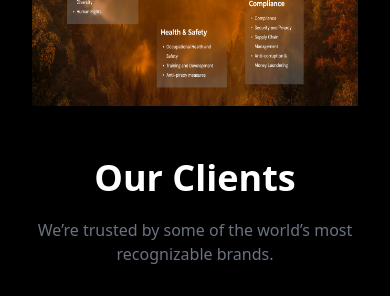
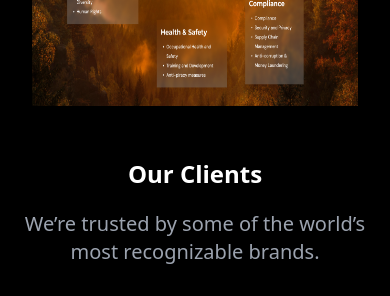
Before and after one commit to kunalArya1/freelanceProject, a React (Vite) app: page /infrastructure in a window 390 px wide. Shown: the part 3700-3996 px from the top of the page. Built offline with nearby package versions, Linux system fonts and the light colour scheme.

Commit message:
Our Client Page Mobile Responsive Done

```diff
--- a/src/Components/OurClient.jsx
+++ b/src/Components/OurClient.jsx
@@ -2,12 +2,12 @@ import React from "react";
 
 const OurClient = () => {
   return (
-    <div className=" h-full w-full bg-black text-white ">
+    <div className=" md:h-full h-[60%] lg:h-full w-full bg-black text-white ">
       <div className=" text-center ">
-        <p className=" font-semibold text-4xl p-5">Our Clients</p>
-        <p className=" text-gray-500 mb-8">We’re trusted by some of the world’s most recognizable brands.</p>
+        <p className=" font-semibold lg:text-4xl md:text-4xl text-2xl p-5">Our Clients</p>
+        <p className=" lg:text-gray-500 text-gray-400 lg:mb-8 md:mb-8 mb-9 text-xl lg:text-[0.9rem]">We’re trusted by some of the world’s most recognizable brands.</p>
       </div>
-      <div className=" h-[75%] w-[80%] bg-gray-600 m-auto">
+      <div className=" h-[62%] md:h-[75%] lg:h-[75%] w-[80%] bg-gray-600 m-auto">
       </div>
     </div>
   );
```
